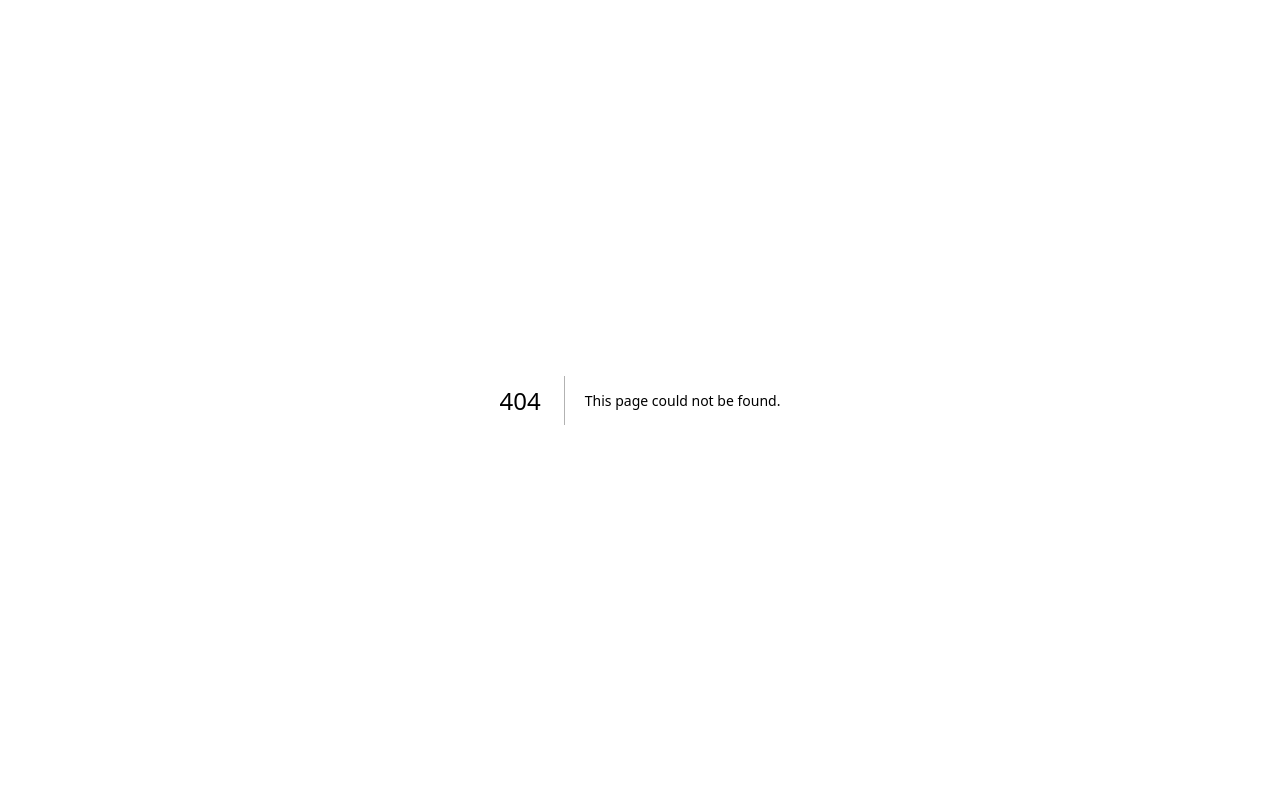
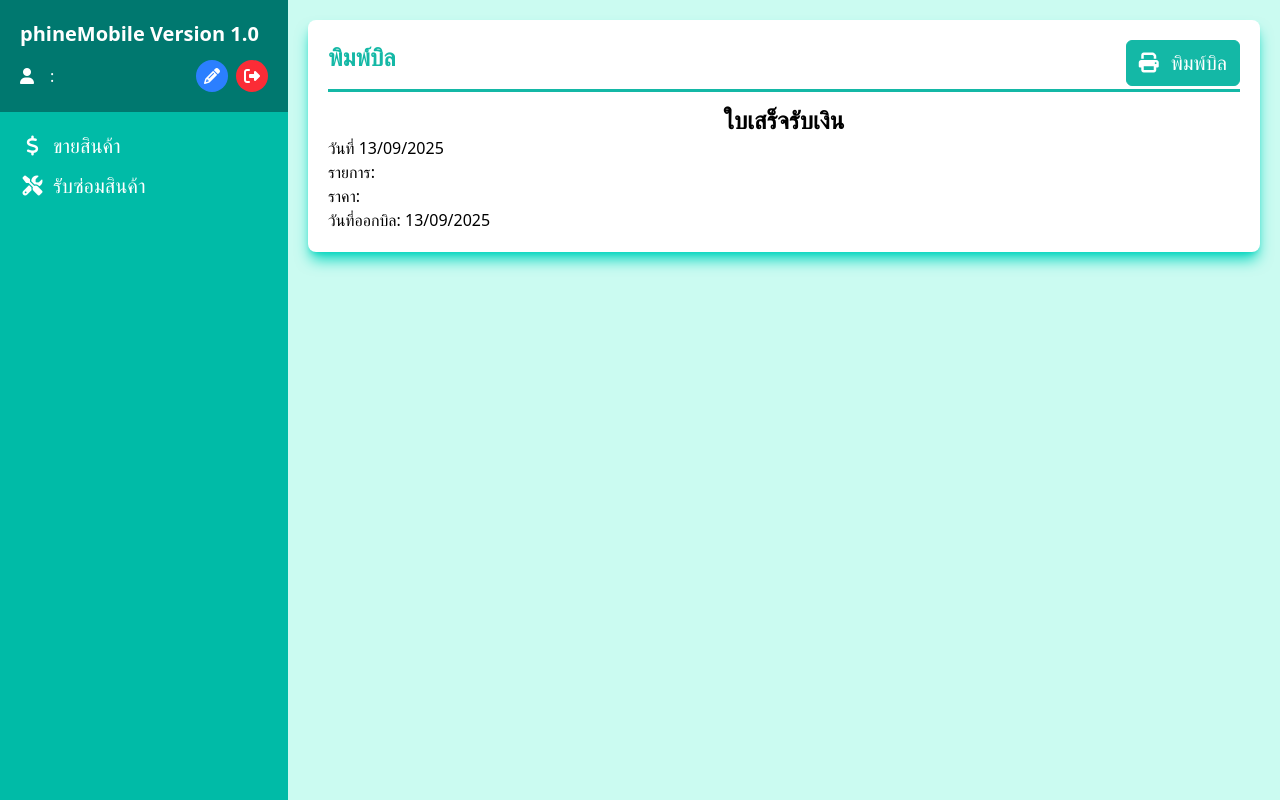
Before and after one commit to waranyafeen/phinemobile-web, a Next.js app: page /backoffice/sell/print in a window 1280 px wide. Before the commit this address had no page. Built offline with nearby package versions, Linux system fonts and the light colour scheme; no server answers.

Commit message:
create printDocument

```diff
--- /dev/null
+++ b/src/app/backoffice/sell/print/page.tsx
@@ -0,0 +1,83 @@
+'use client';
+
+import { useState, useEffect } from "react";
+import Swal from "sweetalert2";
+import { config } from "@/app/config";
+import axios from "axios";
+import { useSearchParams } from "next/navigation";
+import dayjs from "dayjs";
+
+export default function Page() {
+
+    //รับค่า id จาก query string
+    const searchParams = useSearchParams()
+    const id = searchParams.get('id')
+    const [sell, setSell] = useState<any>(null);
+
+    useEffect(() => {
+        fetchData()
+    }, []);
+
+    const fetchData = async (): Promise<void>  => {
+        const res = await axios.get(`${config.apiUrl}/sell/info/${id}`)
+        setSell(res.data)
+        printDocument()
+    }
+
+    //print
+    const printDocument = () => {
+        //เพิ่ม css rule สำหรับพิมพ์
+        const style = document.createElement('style')
+        style.textContent = `
+            @media print{
+                body * {
+                    visibility: hidden;
+                }
+
+                #print-content,
+                #print-content * {
+                    visibility: visible;
+                }
+
+                #print-content {
+                    position: absolute;
+                    left: 0;
+                    top: 0;
+                    width: 80mm;
+                    height: 100%
+                }
+
+                .content-header {
+                    display: none;
+                }
+            }
+        `
+        document.head.appendChild(style)
+
+        //print
+        setTimeout(() => {
+            window.print()
+        }, 300)
+    }
+
+    return (
+        <>
+            <div className="content-header flex justify-between">
+                <div>พิมพ์บิล</div>
+                <div>
+                    <button className="btn btn-primary text-xl" onClick={printDocument}>
+                        <i className="fa-solid fa-print mr-3"></i>พิมพ์บิล
+                    </button>
+                </div>
+            </div>
+
+            <div id="print-content">
+                <div className="text-2xl font-bold text-center">ใบเสร็จรับเงิน</div>
+                <div className="text-left">วันที่ {dayjs(sell?.payDate).format('DD/MM/YYYY')}</div>
+                <div className="text-left">รายการ: {sell?.product.name}</div>
+                <div className="text-left">ราคา: {sell?.price.toLocaleString()}</div>
+                <div className="text-left">วันที่ออกบิล: {dayjs(sell?.payDate).format('DD/MM/YYYY')}</div>
+            </div>
+        </>
+    )
+}
```
